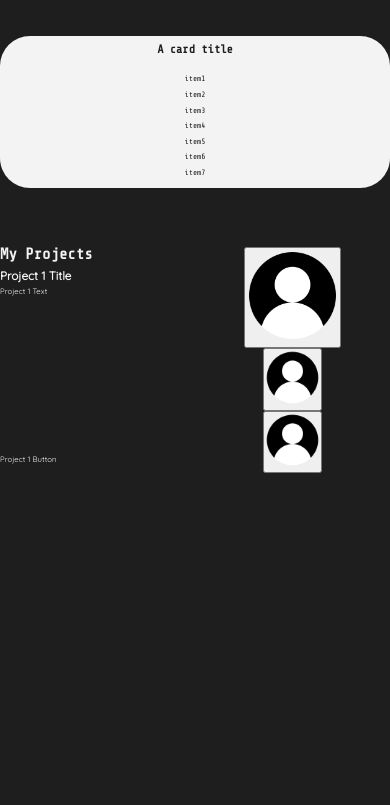
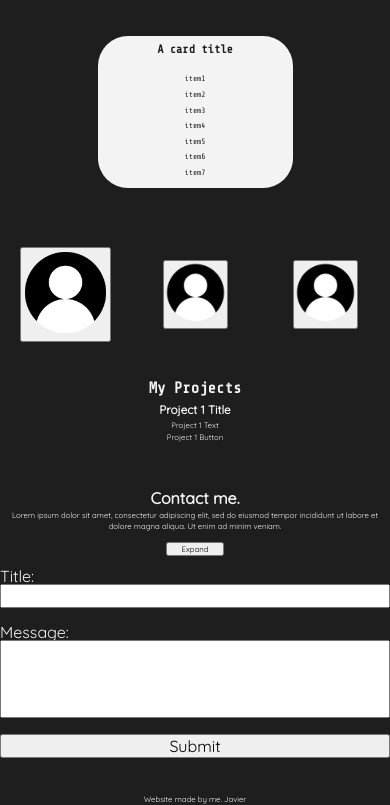
Before and after one commit to javieb5186/my-frontend-portfolio, a plain HTML site: page public/index.html in a window 390 px wide. Shown: the part 854-1659 px from the top of the page. Before the commit the page ends 1347 px from the top, so only its background shows below. Drawn offline with nearby package versions, Linux system fonts and the light colour scheme.

Commit message:
Added template contact page, and a simple footer

```diff
--- a/public/index.html
+++ b/public/index.html
@@ -160,13 +160,34 @@
             </p>
             <p><a href="" id="project-button">Link to Project</a></p>
           </section>
-          <section class="container">
+          <section class="container ">
             <div class="first"><button type="button" onclick="changeToProject1()"><img src="../images/profile-icon.png" alt="Best Project"></button></div>
             <div class="second"><button type="button" onclick="changeToProject2()"><img src="../images/profile-icon.png" alt="Best Project"></button></div>
             <div class="third"><button type="button" onclick="changeToProject3()"><img src="../images/profile-icon.png" alt="Best Project"></button></div>
           </section>
         </section>
       </section>
+      <section class="contact-page" id="contact">
+        <section class="container">
+          <h2>Contact me.</h2>
+          <p>Lorem ipsum dolor sit amet, consectetur adipiscing elit,
+            sed do eiusmod tempor incididunt ut labore et dolore magna
+            aliqua. Ut enim ad minim veniam.</p>
+          <button onclick="hideUnhide()">Expand</button>
+          <form id="form" action="" style="display: inherit;">
+            <label for="subject">Title: </label>
+            <input type="text" name="subject" id="subject"><br>
+            <label for="message">Message: </label>
+            <input type="text" name="message" id="message"><br>
+            <input type="submit"><br>
+          </form>
+        </section>
+      </section>
+      <footer class="footer">
+        <section class="container">
+          <p style="text-align: center; margin-top: 5vw;">Website made by me. Javier</p>
+        </section>
+      </footer>
     </section>
     <script src="../public/index.js"></script>
   </body>
--- a/public/index.js
+++ b/public/index.js
@@ -17,3 +17,19 @@ function changeToProject3() {
   document.getElementById("project-text").innerHTML = "Project 3 Text ";
   document.getElementById("project-button").innerHTML = "Project 3 Button";
 }
+
+function hideUnhide()
+{
+  var item = document.getElementById("form").style.display;
+
+  document.getElementById("form").style.display = "none";
+
+  if(item === "inherit")
+  {
+    document.getElementById("form").style.display = "none";
+  }
+  else if(item === "none")
+  {
+    document.getElementById("form").style.display = "inherit";
+  }
+}
--- a/public/styles.css
+++ b/public/styles.css
@@ -201,6 +201,28 @@ li {
   font-size: 2vw;
 }
 
+.contact-page section.container {
+  grid-template-rows: 5vw 5vw 10vw auto;
+  height: auto;
+  padding-left: 17vw;
+}
+
+.contact-page section.container button {
+  width: 15%;
+  margin: auto;
+  font-size: 2vw;
+}
+
+input {
+  display: block;
+  width: 100%;
+  margin: auto;
+}
+
+#message {
+  height: 20vw;
+}
+
 
 @media screen and (max-width: 1024px) {
   .main {
@@ -324,8 +346,8 @@ li {
 
   .card1, .card2, .card3 {
     grid-column-start: 1;
-    width: 100%;
-    margin: 5vw 0;
+    width: 50%;
+    margin: 5vw auto;
   }
   .card1 {
     grid-row-start: 2;
@@ -350,7 +372,7 @@ li {
 
   .projects-page section.container{
     margin: 5vw 0;
-    grid-template-columns: 50% 50%;
+    grid-template-columns: auto;
     grid-template-rows: auto;
     height: auto;
   }
@@ -358,23 +380,29 @@ li {
   .projects-page section.container .text.container {
     grid-template-columns: auto;
     grid-template-rows: 5vw 5vw auto 5vw;
+    grid-row-start: 2;
+    text-align: center;
   }
 
-  .projects-page section.container section.container .first {
-    grid-row-start: 1;
+  .projects-page section.container section.container .first{
+    grid-column: 1 / 1;
+    width: 70%;
+  }
+
+  .projects-page section.container section.container div {
     width: 50%;
     margin: auto;
+    grid-row: 1;
   }
 
-  .projects-page section.container section.container .second {
-    grid-row-start: 2;
-    width: 30%;
-    margin: auto;
+  .contact-page section.container {
+    padding-left: 0;
   }
 
-  .projects-page section.container section.container .third {
-    grid-row-start: 3;
-    width: 30%;
-    margin: auto;
+  .contact-page section.container h2 {
+    text-align: center;
+  }
+  .contact-page section.container p {
+    text-align: center;
   }
 }
```
